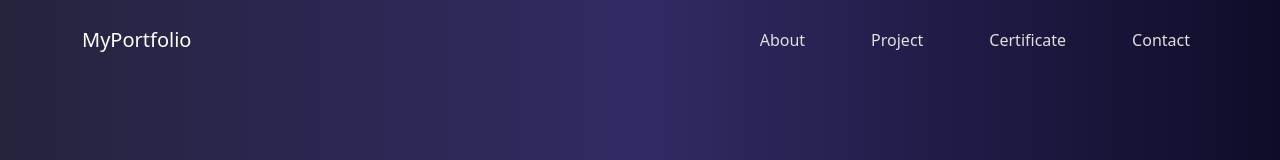
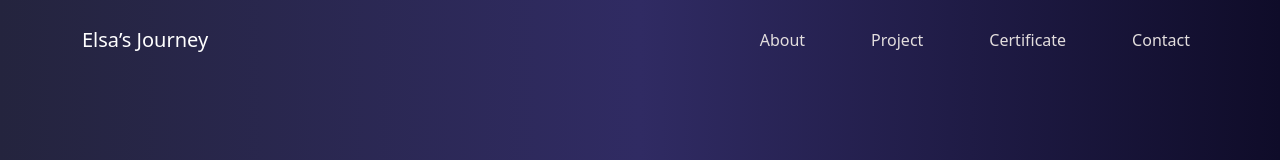
Before and after one commit to elsasalsa/portfolio, a React (Vite) app: page / in a window 1280 px wide. Shown: the top 160 px of the page. Built offline with nearby package versions, Linux system fonts and the light colour scheme.

Commit message:
update portfolio

```diff
--- a/index.html
+++ b/index.html
@@ -4,7 +4,7 @@
     <meta charset="UTF-8" />
     <!-- <link rel="icon" type="image/svg+xml" href="/vite.svg" /> -->
     <meta name="viewport" content="width=device-width, initial-scale=1.0" />
-    <title>Portofolio Elsa</title>
+    <title>Discover the Portfolio of Elsa Salsa Bila</title>
   </head>
   <body>
     <div id="root"></div>
--- a/src/Home.jsx
+++ b/src/Home.jsx
@@ -57,7 +57,7 @@ function Home() {
         }}
       >
         <Container>
-          <Navbar.Brand href="/">MyPortfolio</Navbar.Brand>
+          <Navbar.Brand href="/">Elsa’s Journey</Navbar.Brand>
           <Navbar.Toggle aria-controls="basic-navbar-nav" />
           <Navbar.Collapse id="basic-navbar-nav" className="justify-content-end">
             <Nav className="custom-nav">
```
